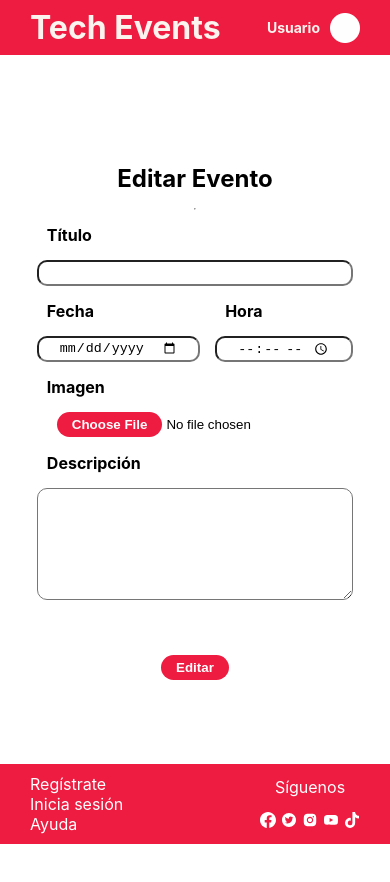
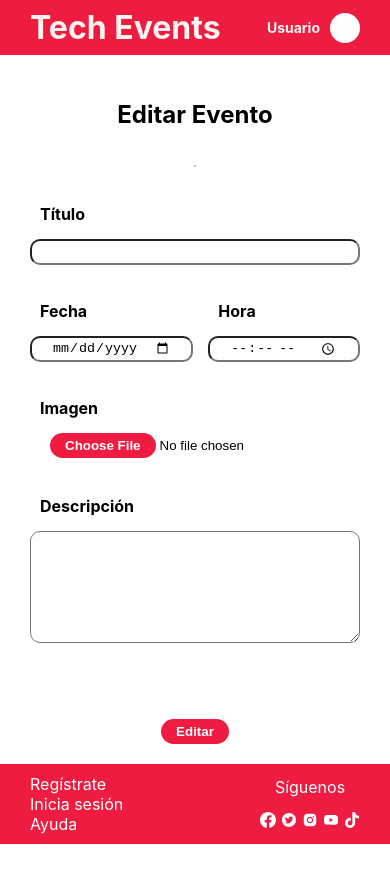
Before and after one commit to mihaelagheorghiu10/TechEvents-frontt, a React (Create React App) app: page /eventForm in a window 390 px wide. Shown: the top 882 px of the page. Built offline with nearby package versions, Linux system fonts and the light colour scheme; grey boxes are pictures that could not be loaded.

Commit message:
responsive gap and taller fit

```diff
--- a/src/pages/EventForm/eventForm.module.css
+++ b/src/pages/EventForm/eventForm.module.css
@@ -10,16 +10,18 @@
     align-items:baseline;
     padding: 100px 30px;
     overflow: scroll;
-    gap: 30px;
+    gap: 5%;
 }
 
 .eventForm {
     display: flex;
     flex-direction: column;
-    justify-content: center;
+    justify-content: space-between;
     align-items: center;
     height: 100%;
     gap: 15px;
+    width: 100%;
+    max-width: 400px;
 }
 
 .labelInput {
@@ -81,6 +83,8 @@
     flex-wrap: nowrap;
     align-items: center;
     gap:10px;
+    width: 100%;
+    max-width: 400px;
 }
 .cardPreviewForm {
     display: flex;
@@ -91,6 +95,7 @@
     background-color:#ee1c4381;
     padding: 20px;
     border-radius: 5px;
+    width: 100%;
 }
 
 .eventTitle {
@@ -123,6 +128,7 @@
     text-align: justify;
     min-height: 80px;
     width: 100%;
+    overflow: scroll;
 }
 
 .errorToast {
```
